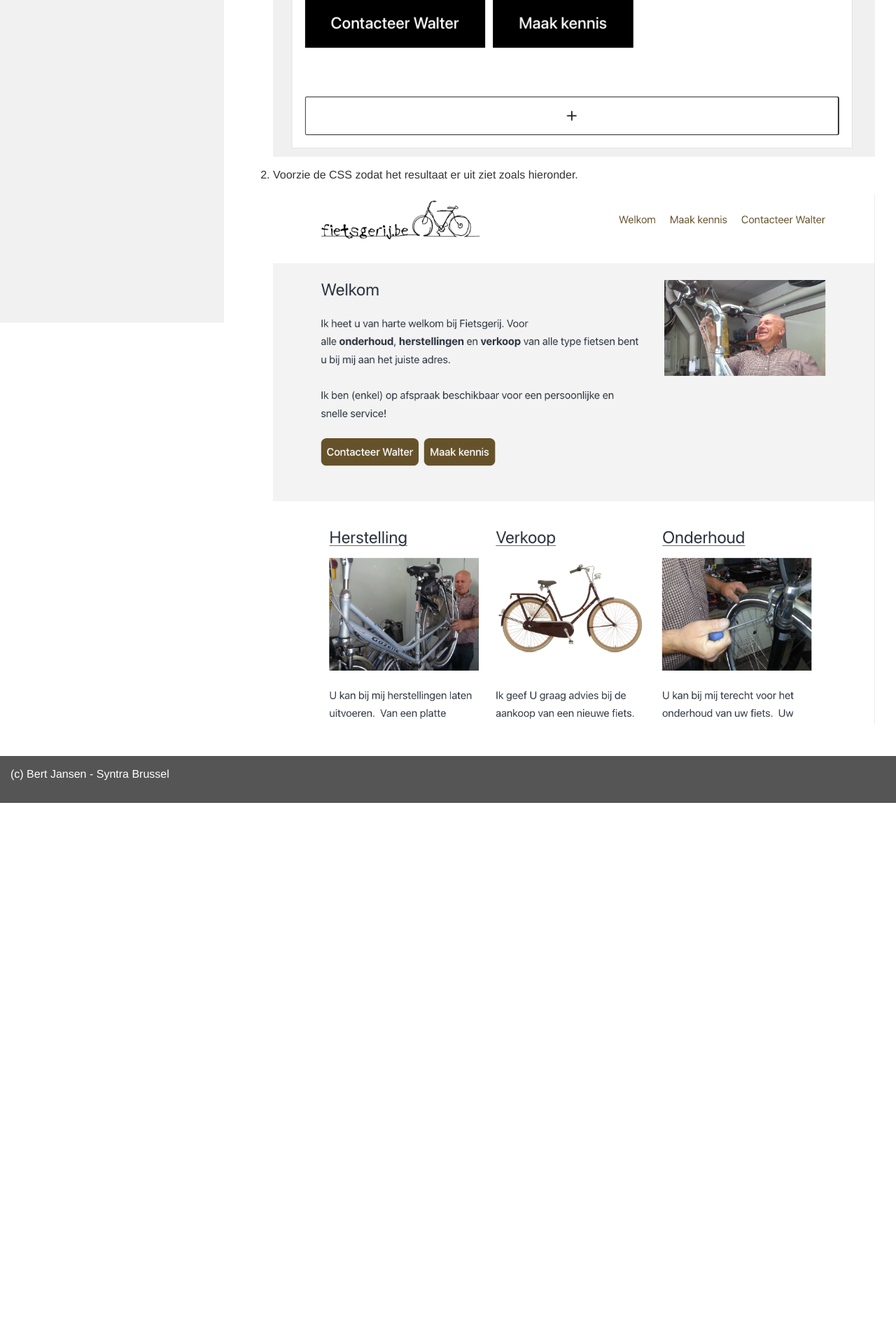
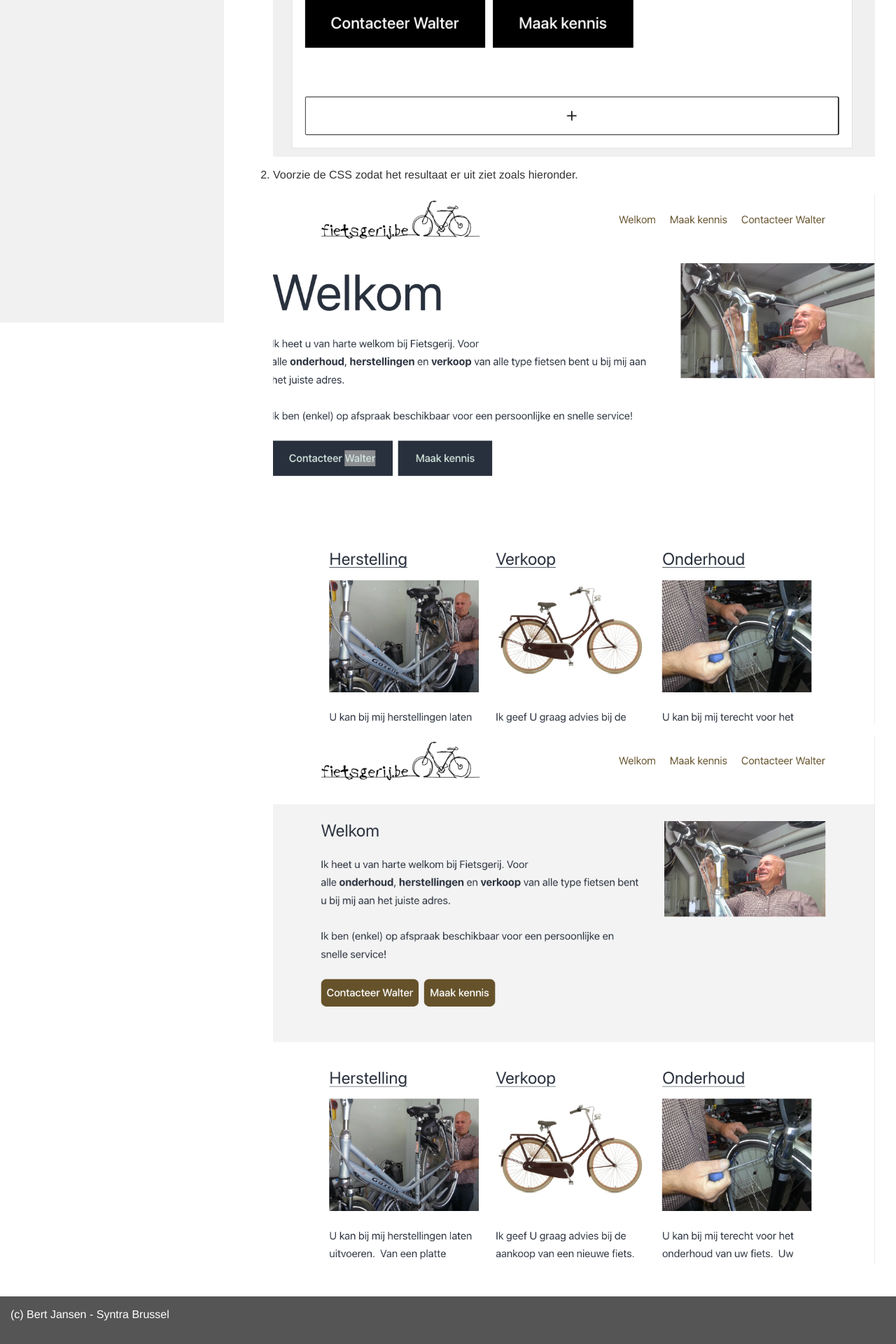
Before and after one commit to Syntra-Brussel/dynamische-webtechnieken, a Jekyll site: the page built from wordpress/oefening-fietsgerij-deel-2.md, in a window 1280 px wide. Shown: the part 1039-2959 px from the top of the page at 70% size. Built offline with Jekyll 4.4.1, drawn with Linux system fonts in a browser that asks for light colours; nearby versions of some CDN libraries; a script that is not in the unit is left out; before the commit the page ends 2186 px from its top, so only the background shows below that.

Commit message:
fietsgerij deel 2

```diff
--- a/wordpress/oefening-fietsgerij-deel-2.md
+++ b/wordpress/oefening-fietsgerij-deel-2.md
@@ -17,4 +17,4 @@ De widget is nu geregistreerd en wordt getoond in de pagina net onder de hoofdin
 
 ## Opdracht
 1. Voorzie de inhoud voor de widget zone via de Wordpress (via de Gutenberg editor). <img src="images/oefening_fietsgerij_deel_2_1.jpg" />
-2. Voorzie de CSS zodat het resultaat er uit ziet zoals hieronder. <img src="images/oefening_fietsgerij_deel_2_2.jpg" />
+2. Voorzie de CSS zodat het resultaat er uit ziet zoals hieronder. <img src="images/oefening_fietsgerij_deel_2_voor.jpg" /> <img src="images/oefening_fietsgerij_deel_2_na.jpg" />
```
Also changed, not shown: wordpress/images/oefening_fietsgerij_deel_2_na.jpg (renamed from wordpress/images/oefening_fietsgerij_deel_2_2.jpg), wordpress/images/oefening_fietsgerij_deel_2_voor.jpg (added).
